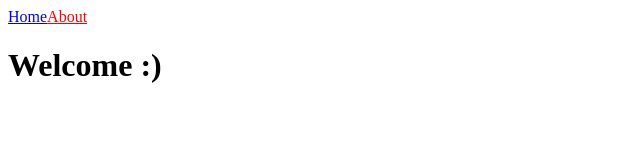
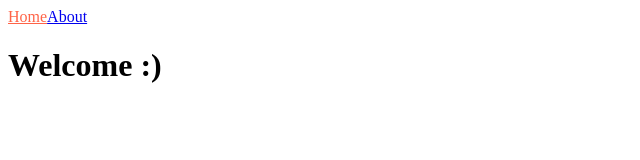
Before and after one commit to ChaeSooYeon/nextjs-tutorial, a Next.js app: page / in a window 1280 px wide. Shown: the top 160 px of the page, without its empty margins (0-640 px from the left). Built offline with nearby package versions, Linux system fonts and the light colour scheme.

Commit message:
style module.css #1

```diff
--- a/components/NavBar.js
+++ b/components/NavBar.js
@@ -1,5 +1,6 @@
 import Link from "next/link";
 import { useRouter } from "next/router";
+import styles from "./NavBar.module.css";
 
 export default function NavBar(){
     const router = useRouter();
@@ -7,12 +8,12 @@ export default function NavBar(){
     return(
         <nav>
             <Link href="/">
-                <a style={{color : router.pathname === "/" ? "blue" : "red"}}>
+                <a className={router.pathname === "/" ? styles.active : ""}>
                     Home
                 </a>
             </Link>
             <Link href="/about">
-                <a style={{color : router.pathname === "/about"? "blue" : "red"}}>
+                <a className={router.pathname === "/about"? styles.active : ""}>
                     About
                 </a>
             </Link>
--- /dev/null
+++ b/components/NavBar.module.css
@@ -0,0 +1,3 @@
+.active{
+    color:tomato;
+}
```
